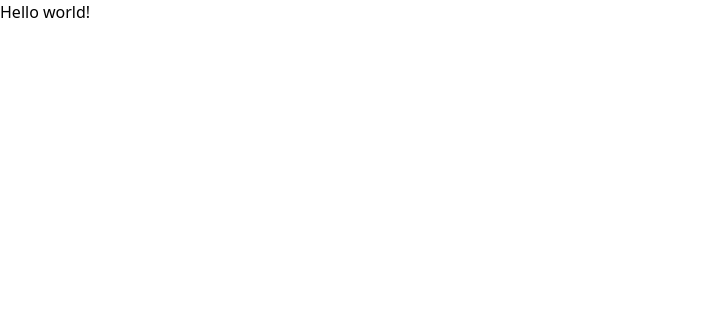
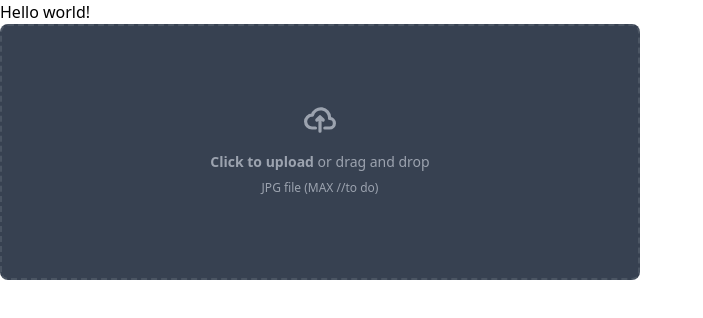
Before and after one commit to tunashred/unihack_2024, an Angular app in the folder client/: page /home in a window 1280 px wide. Shown: the top 318 px of the page, without its empty margins (0-703 px from the left). Built offline with nearby package versions, Linux system fonts and the light colour scheme.

Commit message:
project structure and file uploader component

```diff
--- a/client/src/app/app.component.html
+++ b/client/src/app/app.component.html
@@ -1 +1,3 @@
+<div class="dark">
 <router-outlet></router-outlet>
+</div>
--- /dev/null
+++ b/client/src/app/components/file-uploader/file-uploader.component.html
@@ -0,0 +1,13 @@
+
+<div class="flex items-center justify-center w-1/2">
+    <label for="dropzone-file" class="flex flex-col items-center justify-center w-full h-64 border-2 border-gray-300 border-dashed rounded-lg cursor-pointer bg-gray-50 dark:hover:bg-gray-800 dark:bg-gray-700 hover:bg-gray-100 dark:border-gray-600 dark:hover:border-gray-500 dark:hover:bg-gray-600">
+        <div class="flex flex-col items-center justify-center pt-5 pb-6">
+            <svg class="w-8 h-8 mb-4 text-gray-500 dark:text-gray-400" aria-hidden="true" xmlns="http://www.w3.org/2000/svg" fill="none" viewBox="0 0 20 16">
+                <path stroke="currentColor" stroke-linecap="round" stroke-linejoin="round" stroke-width="2" d="M13 13h3a3 3 0 0 0 0-6h-.025A5.56 5.56 0 0 0 16 6.5 5.5 5.5 0 0 0 5.207 5.021C5.137 5.017 5.071 5 5 5a4 4 0 0 0 0 8h2.167M10 15V6m0 0L8 8m2-2 2 2"/>
+            </svg>
+            <p class="mb-2 text-sm text-gray-500 dark:text-gray-400"><span class="font-semibold">Click to upload</span> or drag and drop</p>
+            <p class="text-xs text-gray-500 dark:text-gray-400">JPG file (MAX //to do)</p>
+        </div>
+        <input id="dropzone-file" type="file" class="hidden" />
+    </label>
+</div>
--- /dev/null
+++ b/client/src/app/components/file-uploader/file-uploader.component.ts
@@ -0,0 +1,12 @@
+import { Component } from '@angular/core';
+
+@Component({
+  selector: 'file-uploader',
+  standalone: true,
+  imports: [],
+  templateUrl: './file-uploader.component.html',
+  styles: ``
+})
+export class FileUploaderComponent {
+
+}
--- a/client/src/app/pages/home-page/home-page.component.html
+++ b/client/src/app/pages/home-page/home-page.component.html
@@ -1 +1,2 @@
 <p>Hello world!</p>
+<file-uploader></file-uploader>
--- a/client/src/app/pages/home-page/home-page.component.ts
+++ b/client/src/app/pages/home-page/home-page.component.ts
@@ -1,11 +1,13 @@
 import { Component } from '@angular/core';
+import { FileUploaderComponent } from "../../components/file-uploader/file-uploader.component";
 
 
 @Component({
   selector: 'app-home-page',
   standalone: true,
   templateUrl: './home-page.component.html',
-  styles: ``
+  styles: ``,
+  imports: [FileUploaderComponent]
 })
 export class HomePageComponent {
 
--- a/client/tailwind.config.js
+++ b/client/tailwind.config.js
@@ -1,5 +1,6 @@
 /** @type {import('tailwindcss').Config} */
 module.exports = {
+  darkMode: 'selector',
   content: [
     "./src/**/*.{html,ts}",
     "./node_modules/flowbite/**/*.js"
```
